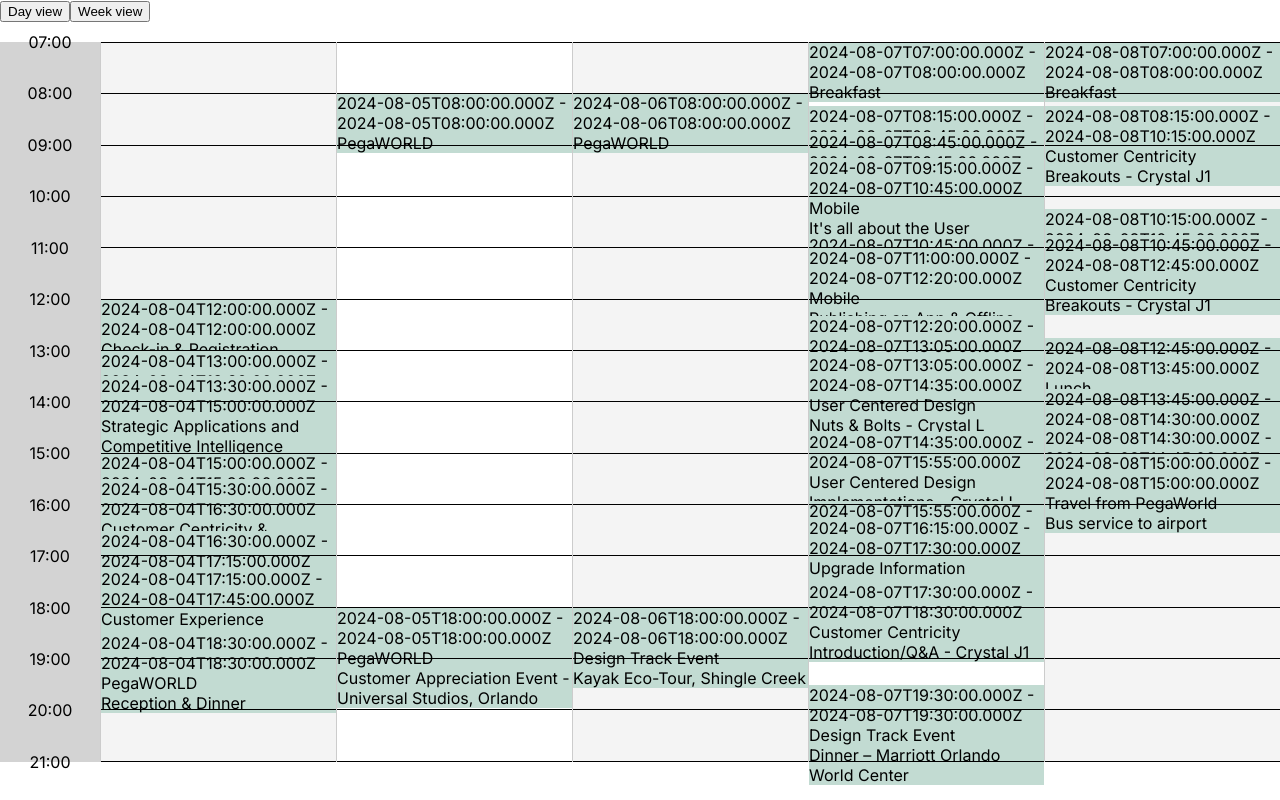
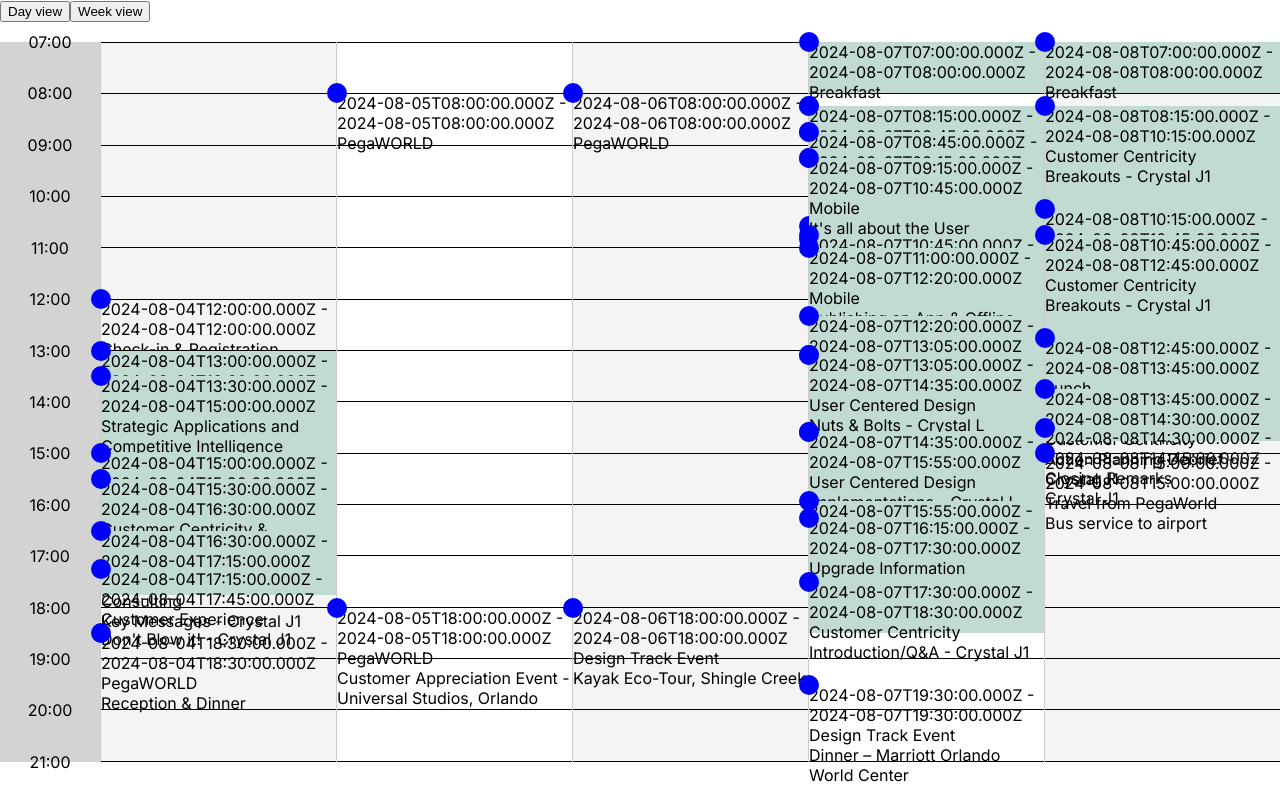
Before and after one commit to neil-kelsey/pega-agenda, a Next.js app: page / in a window 1280 px wide. Built offline with nearby package versions, Linux system fonts and the light colour scheme.

Commit message:
feat: Activities now show the correct height for the length of the event

```diff
--- a/src/app/components/ActivityList.tsx
+++ b/src/app/components/ActivityList.tsx
@@ -1,14 +1,12 @@
 import React from "react";
 import { ActivityListProps } from "../types/activityListProps";
-import { useAppContext } from "../context/AppContext";
-import { calculateActivityPositions } from "../utils/calculateActivityPositions";
 
 const ActivityList: React.FC<ActivityListProps> = ({ selectedDate, timeDifference, activities, oneMinuteOfHeight }) => {
   return (
     <>
       {activities.map((activity, index) => (
         // TODO consider passing values through to a CSS parameter to avoid the inline styling - https://stackoverflow.com/questions/17893823/how-to-pass-parameters-to-css-classes
-        <div style={{ top: activity.minutesFromDayStart * oneMinuteOfHeight + "%" }} className={"activity category-" + activity.category} key={index}>
+        <div key={index} className={"activity category-" + activity.category} style={{ top: activity.minutesFromDayStart * oneMinuteOfHeight + "%", height: activity.activityLength * oneMinuteOfHeight + "%" }}>
           <p>{activity.startTime} - {activity.endTime}</p>
           <p>{activity.title}</p>
           <p>{activity.details}</p>
--- a/src/app/components/Day.tsx
+++ b/src/app/components/Day.tsx
@@ -9,13 +9,13 @@
 
     return (
         <div className="day">
-            <div className="activities">
-                <ActivityList timeDifference={timeDifference} selectedDate={date} activities={activities} oneMinuteOfHeight={oneMinuteOfHeight} />
-            </div>
             <div className="time-lines">
                 {[...Array(timeDifference)].map((_, index) => (
                     <span key={index}></span>
                 ))}
+            </div>
+            <div className="activities">
+                <ActivityList timeDifference={timeDifference} selectedDate={date} activities={activities} oneMinuteOfHeight={oneMinuteOfHeight} />
             </div>
         </div>
     );
--- a/src/app/globals.css
+++ b/src/app/globals.css
@@ -67,6 +67,11 @@
 
 
 
+
+
+
+/* Start of activities styles */
+
 .activities {
   position: relative;
   height:100%;
@@ -81,3 +86,16 @@
 .category-1 {
   background-color: #c2dbd2;
 }
+
+.activity::before {
+  content: "";
+  width: 20px; /* Adjust the size as needed */
+  height: 20px; /* Adjust the size as needed */
+  background-color: blue; /* Adjust the color as needed */
+  border-radius: 50%;
+  position: absolute; /* Position it relative to its container */
+  top: -10px; /* Adjust the position as needed */
+  left: -10px; /* Adjust the position as needed */
+}
+
+/* End of activities styles */
--- a/src/app/page.tsx
+++ b/src/app/page.tsx
@@ -71,13 +71,10 @@
     <main className={styles.main}>
       <FilterPanel viewMode={viewMode} uniqueDates={uniqueDates} selectedDate={selectedDate} onDateChange={handleDateChange} onViewModeChange={handleViewModeChange} />
       {viewMode === "week" ?
-        // TODO -  bug with week view, they all start at zero but for their respective days
         <Week uniqueDates={uniqueDates} timeDifference={weekTimeDifference} weekEarliestTime={weekEarliestTime} /> :
-        <>
-          {/* TODO - Make this a DayContainer component */}
-          {/* TODO - I don't like how this is wrapped in a 'week' div when it'll only ever be a day, need better naming */}
-          <Week uniqueDates={[selectedDate]} timeDifference={timeDifference} weekEarliestTime={earliestTime} />
-        </>
+        // TODO - Make this a DayContainer component
+        // TODO - I don't like how this is wrapped in a 'week' div when it'll only ever be a day, need better naming
+        <Week uniqueDates={[selectedDate]} timeDifference={timeDifference} weekEarliestTime={earliestTime} />
       }
     </main>
   );
--- a/src/app/types/activities.ts
+++ b/src/app/types/activities.ts
@@ -5,7 +5,8 @@
     title: string;
     details: string;
     category: number;
-    minutesFromDayStart:number
+    minutesFromDayStart:number;
+    activityLength: number;
   }
 
   export interface EventData {
--- a/src/app/types/activityListProps.ts
+++ b/src/app/types/activityListProps.ts
@@ -6,4 +6,5 @@
     minutesFromDayStart: number;
     activities: Activity[];
     oneMinuteOfHeight: number;
+    activityLength: number;
   }
--- a/src/app/utils/calculateActivityPositions.ts
+++ b/src/app/utils/calculateActivityPositions.ts
@@ -12,31 +12,39 @@
   return (hours * 60) + minutes;
 };
 
-export const calculateActivityPositions = (activities: Activity[], selectedDates: string[], timeDifference: number, weekEarliestTime: string) => {
+const calculateActivityLength = (startTime: string, endTime: string): number => {
+  const startMinutes = calculateMinutesFromDayStart(startTime);
+  const endMinutes = calculateMinutesFromDayStart(endTime);
+  return endMinutes - startMinutes;
+};
+
+export const calculateActivityPositions = (
+  activities: Activity[],
+  selectedDates: string[],
+  timeDifference: number,
+  weekEarliestTime: string
+) => {
   const filteredActivities: Activity[] = activities.filter(activity =>
     selectedDates.some(date => activity.startTime.startsWith(date))
   );
 
   if (filteredActivities.length === 0) {
-    return { updatedActivities: [], oneMinuteOfHeight: 0 };
+    return { updatedActivities: [], oneMinuteOfHeight: 0, activityLength: [] };
   }
 
-  // const firstActivityStartDate = filteredActivities[0].startTime; original
-  // const firstActivityStartTime = extractTime(firstActivityStartDate); original
   const firstActivityStartTime = weekEarliestTime;
-
-  console.log("NeilTest - calc - firstActivityStartTime", firstActivityStartTime)
-
-
   const dayStartMinutes = calculateMinutesFromDayStart(firstActivityStartTime);
 
   const updatedActivities = filteredActivities.map((activity, index) => {
     const activityStartTime = extractTime(activity.startTime);
+    const activityEndTime = extractTime(activity.endTime);
     const minutesFromDayStart = calculateMinutesFromDayStart(activityStartTime) - dayStartMinutes;
+    const activityLength = calculateActivityLength(activityStartTime, activityEndTime);
 
     return {
       ...activity,
       minutesFromDayStart,
+      activityLength,
     };
   });
 
```
